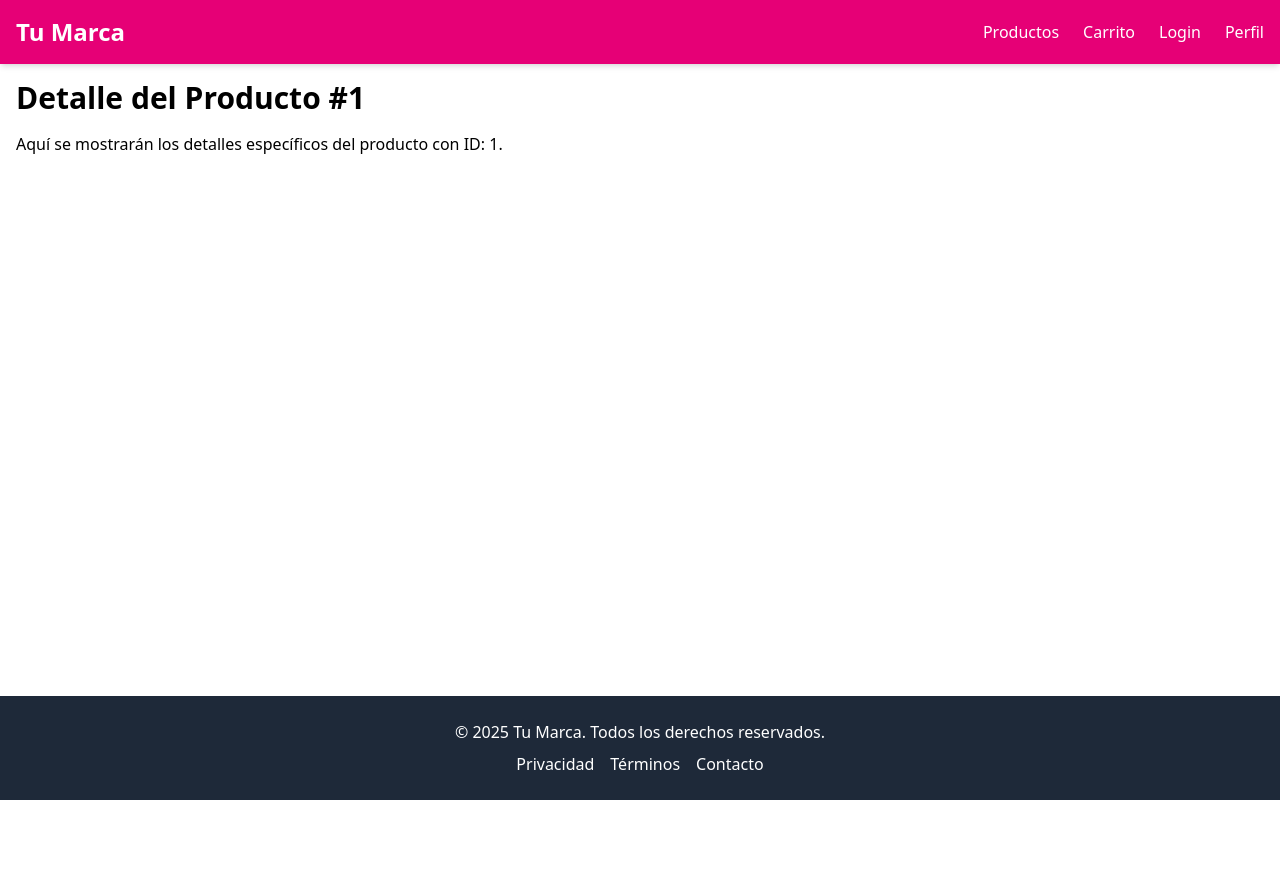
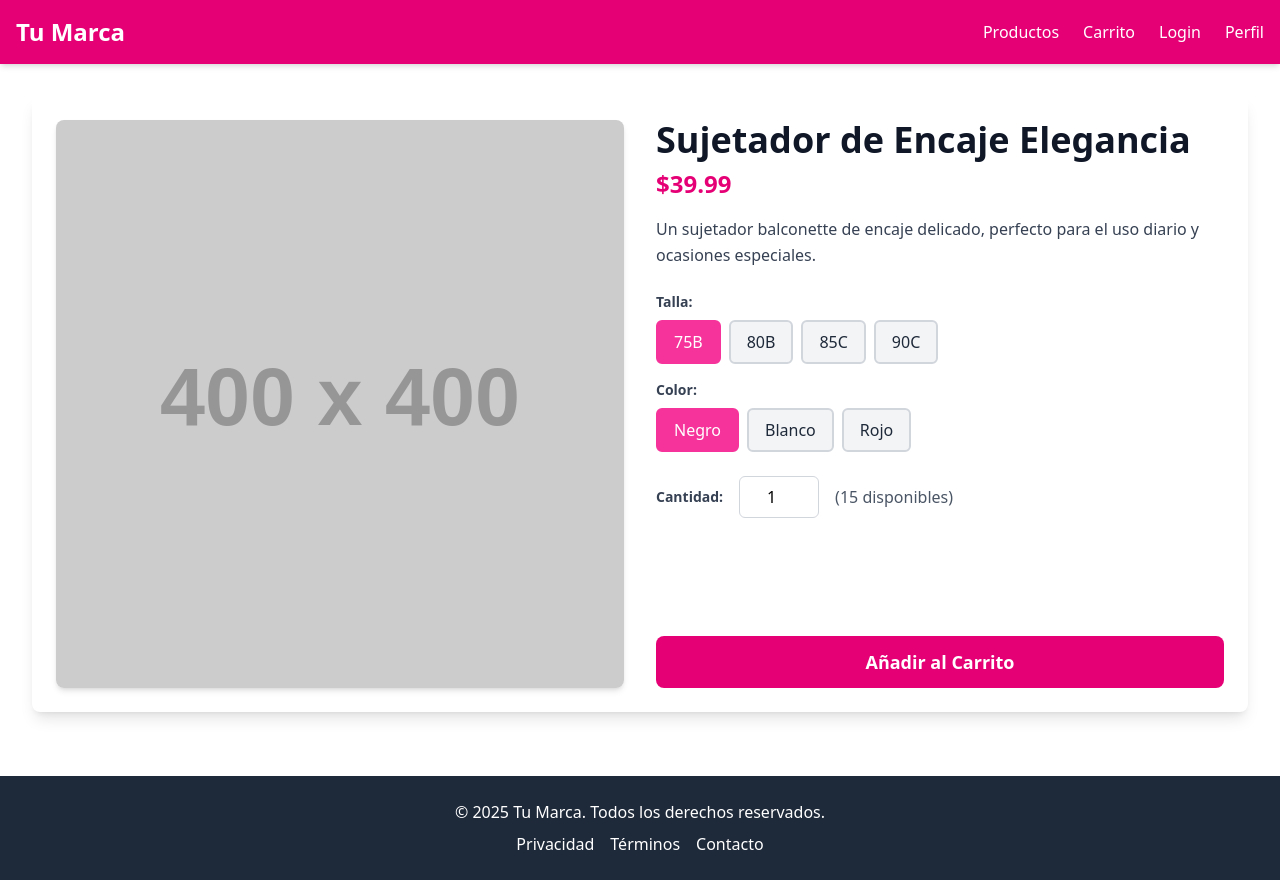
Before and after one commit to malessan4/bella-boutique, a React (Vite) app: page /productos/1 in a window 1280 px wide. Before the commit the page ends 800 px from the top, so only its background shows below. Built offline with nearby package versions, Linux system fonts and the light colour scheme.

Commit message:
se mejora la pagina Produc Detail
muestra la Información Detallada de los productos

Recupera el ID y los busca en el Mock

```diff
--- a/src/pages/ProductDetailPage.tsx
+++ b/src/pages/ProductDetailPage.tsx
@@ -1,14 +1,135 @@
-import React from 'react';
+import React, { useState, useEffect } from 'react';
 import { useParams } from 'react-router-dom';
+import { mockProducts } from '../data/mockProduct.ts'; // Importa tus datos de prueba
+import type { Product, CartItem } from '../types/product.ts'; // Importa las interfaces
 
 const ProductDetailPage: React.FC = () => {
-  const { id } = useParams<{ id: string }>(); // Obtiene el ID del producto de la URL
+  const { id } = useParams<{ id: string }>(); // Obtiene el ID de la URL
+  const [product, setProduct] = useState<Product | null>(null);
+  const [selectedSize, setSelectedSize] = useState<string>('');
+  const [selectedColor, setSelectedColor] = useState<string>('');
+  const [quantity, setQuantity] = useState<number>(1);
+
+  useEffect(() => {
+    // En una app real, harías una llamada a la API con el ID del producto
+    const foundProduct = mockProducts.find((p) => p.id === id);
+    if (foundProduct) {
+      setProduct(foundProduct);
+      // Establece el primer tamaño y color como preseleccionados
+      if (foundProduct.sizes.length > 0) setSelectedSize(foundProduct.sizes[0]);
+      if (foundProduct.colors.length > 0) setSelectedColor(foundProduct.colors[0]);
+    } else {
+      // Manejar el caso de producto no encontrado (por ejemplo, redirigir a 404 o página de productos)
+      console.error("Producto no encontrado");
+      setProduct(null); // O podrías poner un mensaje de error en la UI
+    }
+  }, [id]); // Re-ejecuta cuando el ID de la URL cambie
+
+  const handleAddToCart = () => {
+    if (!product) return;
+    if (!selectedSize || !selectedColor) {
+      alert("Por favor, selecciona una talla y un color.");
+      return;
+    }
+
+    const item: CartItem = {
+      product: product,
+      quantity: quantity,
+      selectedSize: selectedSize,
+      selectedColor: selectedColor,
+    };
+
+    // Aquí integrarías la lógica real para añadir al carrito global
+    // Por ahora, solo una alerta y un log
+    console.log("Añadir al carrito:", item);
+    alert(`${quantity}x ${product.name} (${selectedSize}, ${selectedColor}) añadido al carrito.`);
+  };
+
+  if (!product) {
+    return <div className="container mx-auto p-8 text-center text-gray-600">Cargando producto o producto no encontrado...</div>;
+  }
 
   return (
-    <div className="container mx-auto p-4">
-      <h1 className="text-3xl font-bold mb-4">Detalle del Producto #{id}</h1>
-      <p>Aquí se mostrarán los detalles específicos del producto con ID: {id}.</p>
-      {/* Información detallada del producto */}
+    <div className="container mx-auto p-4 md:p-8">
+      <div className="flex flex-col md:flex-row gap-8 bg-white shadow-lg rounded-lg p-6">
+        {/* Sección de Imágenes (puedes añadir un carrusel aquí) */}
+        <div className="md:w-1/2">
+          <img
+            src={product.imageUrl}
+            alt={product.name}
+            className="w-full h-auto object-cover rounded-lg shadow-md"
+          />
+          {/* Aquí puedes añadir miniaturas si tienes más de una imagen */}
+          {/* <div className="flex gap-2 mt-4">
+            <img src={product.imageUrl} alt="thumbnail" className="w-20 h-20 object-cover rounded-md border-2 border-pink-500 cursor-pointer" />
+            <img src="otra-imagen.jpg" alt="thumbnail" className="w-20 h-20 object-cover rounded-md border-2 border-gray-200 cursor-pointer" />
+          </div> */}
+        </div>
+
+        {/* Sección de Detalles del Producto */}
+        <div className="md:w-1/2 flex flex-col justify-between">
+          <div>
+            <h1 className="text-4xl font-extrabold text-gray-900 mb-2">{product.name}</h1>
+            <p className="text-2xl font-bold text-pink-600 mb-4">${product.price.toFixed(2)}</p>
+            <p className="text-gray-700 leading-relaxed mb-6">{product.description}</p>
+
+            {/* Selector de Tallas */}
+            <div className="mb-4">
+              <label htmlFor="size" className="block text-gray-700 text-sm font-bold mb-2">Talla:</label>
+              <div className="flex flex-wrap gap-2">
+                {product.sizes.map((size) => (
+                  <button
+                    key={size}
+                    onClick={() => setSelectedSize(size)}
+                    className={`px-4 py-2 rounded-md border-2 ${selectedSize === size ? 'bg-pink-500 text-white border-pink-500' : 'bg-gray-100 text-gray-800 border-gray-300 hover:bg-gray-200'}`}
+                  >
+                    {size}
+                  </button>
+                ))}
+              </div>
+            </div>
+
+            {/* Selector de Colores */}
+            <div className="mb-6">
+              <label htmlFor="color" className="block text-gray-700 text-sm font-bold mb-2">Color:</label>
+              <div className="flex flex-wrap gap-2">
+                {product.colors.map((color) => (
+                  <button
+                    key={color}
+                    onClick={() => setSelectedColor(color)}
+                    className={`px-4 py-2 rounded-md border-2 ${selectedColor === color ? 'bg-pink-500 text-white border-pink-500' : 'bg-gray-100 text-gray-800 border-gray-300 hover:bg-gray-200'}`}
+                  >
+                    {color}
+                  </button>
+                ))}
+              </div>
+            </div>
+
+            {/* Selector de Cantidad */}
+            <div className="mb-6 flex items-center gap-4">
+              <label htmlFor="quantity" className="block text-gray-700 text-sm font-bold">Cantidad:</label>
+              <input
+                type="number"
+                id="quantity"
+                min="1"
+                value={quantity}
+                onChange={(e) => setQuantity(Math.max(1, parseInt(e.target.value)))} // Asegura que no sea menos de 1
+                className="w-20 p-2 border border-gray-300 rounded-md text-center"
+              />
+              <span className="text-gray-600">({product.stock} disponibles)</span>
+            </div>
+          </div>
+
+          {/* Botón Añadir al Carrito */}
+          <button
+            onClick={handleAddToCart}
+            className="w-full bg-pink-600 text-white text-lg font-bold py-3 rounded-lg hover:bg-pink-700 transition-colors focus:outline-none focus:ring-4 focus:ring-pink-300"
+            disabled={!selectedSize || !selectedColor || quantity <= 0 || quantity > product.stock}
+          >
+            Añadir al Carrito
+          </button>
+        </div>
+      </div>
     </div>
   );
 };
```
